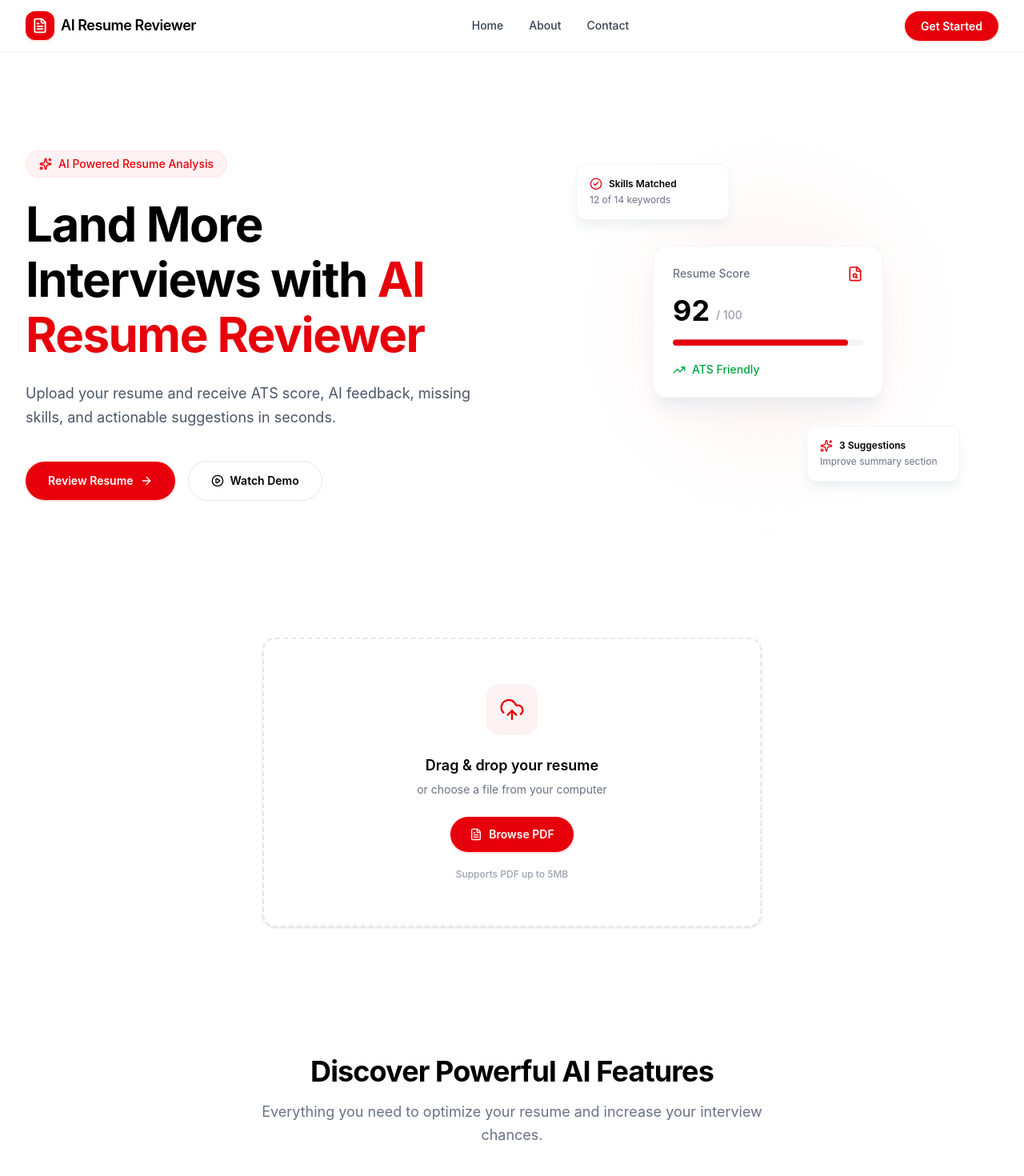
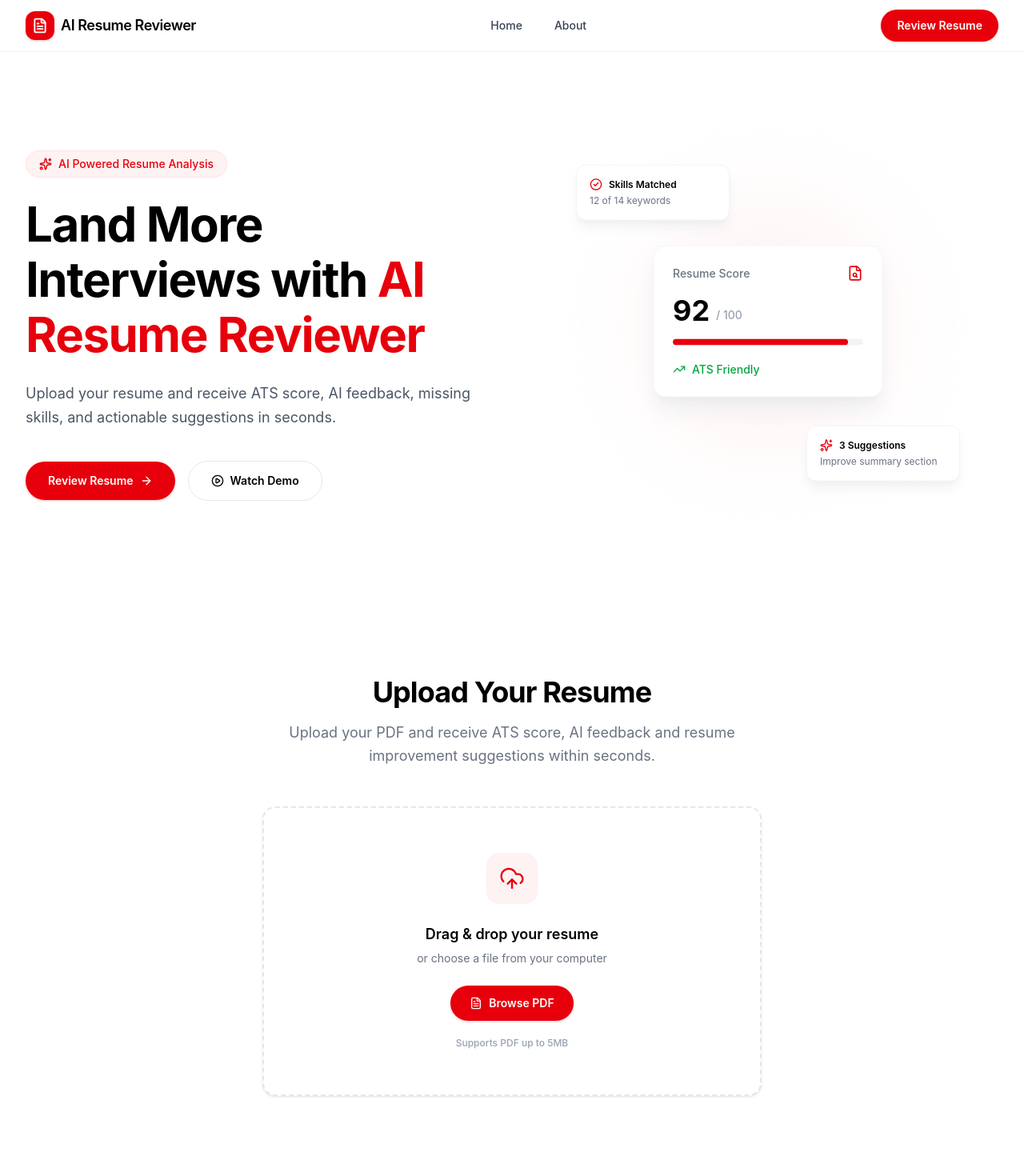
Before and after one commit to annjaliii/Resume-Reviewer, a React app in the folder frontend/: page / in a window 1280 px wide. Shown: the top 1470 px of the page at 80% size. Built offline with nearby package versions, Linux system fonts and the light colour scheme; the HTML template or start-up script is replaced by a standard one.

Commit message:
feat: improved homepage and ui

```diff
--- a/frontend/src/components/home/CTA.jsx
+++ b/frontend/src/components/home/CTA.jsx
@@ -2,6 +2,12 @@ import { motion } from "framer-motion";
 import { ArrowRight } from "lucide-react";
 
 const CTA = () => {
+  const scrollToUpload = () => {
+    document
+      .getElementById("upload-resume")
+      ?.scrollIntoView({ behavior: "smooth", block: "start" });
+  };
+
   return (
     <section className="mx-auto max-w-7xl px-4 py-16 sm:px-6 lg:px-8 lg:py-24">
       <motion.div
@@ -24,6 +30,7 @@ const CTA = () => {
 
           <button
             type="button"
+            onClick={scrollToUpload}
             className="group mt-8 inline-flex items-center gap-2 rounded-full bg-red-600 px-8 py-3.5 text-sm font-semibold text-white shadow-sm shadow-red-900/40 transition-all duration-200 hover:bg-red-700 hover:shadow-md hover:shadow-red-900/40 active:scale-[0.98]"
           >
             Review Resume
--- a/frontend/src/components/home/Hero.jsx
+++ b/frontend/src/components/home/Hero.jsx
@@ -18,6 +18,12 @@ const fadeUp = {
 };
 
 const Hero = () => {
+  const scrollToUpload = () => {
+    document
+      .getElementById("upload-resume")
+      ?.scrollIntoView({ behavior: "smooth", block: "start" });
+  };
+
   return (
     <section className="relative overflow-hidden bg-white">
       <div className="mx-auto grid max-w-7xl grid-cols-1 items-center gap-16 px-4 py-16 sm:px-6 md:py-24 lg:grid-cols-2 lg:px-8 lg:py-28">
@@ -65,6 +71,7 @@ const Hero = () => {
           >
             <button
               type="button"
+              onClick={scrollToUpload}
               className="group inline-flex w-full items-center justify-center gap-2 rounded-full bg-red-600 px-7 py-3.5 text-sm font-semibold text-white shadow-sm shadow-red-200 transition-all duration-200 hover:bg-red-700 hover:shadow-md hover:shadow-red-200 sm:w-auto"
             >
               Review Resume
--- a/frontend/src/components/home/UploadBox.jsx
+++ b/frontend/src/components/home/UploadBox.jsx
@@ -45,7 +45,7 @@ const UploadBox = () => {
       const dropped = e.dataTransfer.files?.[0];
       validateAndSetFile(dropped);
     },
-    [validateAndSetFile]
+    [validateAndSetFile],
   );
 
   const handleBrowseChange = (e) => {
@@ -60,12 +60,31 @@ const UploadBox = () => {
   };
 
   return (
-    <section className="mx-auto w-full max-w-2xl px-4 py-12 sm:px-6">
+    <section
+      id="upload-resume"
+      className="mx-auto w-full max-w-2xl px-4 py-20 sm:px-6 lg:py-24"
+    >
+      <motion.div
+        initial={{ opacity: 0, y: 16 }}
+        whileInView={{ opacity: 1, y: 0 }}
+        viewport={{ once: true, amount: 0.4 }}
+        transition={{ duration: 0.5, ease: "easeOut" }}
+        className="mx-auto max-w-xl text-center"
+      >
+        <h2 className="text-3xl font-bold tracking-tight text-black sm:text-4xl">
+          Upload Your Resume
+        </h2>
+        <p className="mt-4 text-base leading-relaxed text-gray-500 sm:text-lg">
+          Upload your PDF and receive ATS score, AI feedback and resume
+          improvement suggestions within seconds.
+        </p>
+      </motion.div>
+
       <motion.div
         initial={{ opacity: 0, y: 20 }}
         whileInView={{ opacity: 1, y: 0 }}
         viewport={{ once: true, amount: 0.3 }}
-        transition={{ duration: 0.6, ease: "easeOut" }}
+        transition={{ duration: 0.6, delay: 0.1, ease: "easeOut" }}
         onDragOver={(e) => {
           e.preventDefault();
           setIsDragging(true);
@@ -75,7 +94,7 @@ const UploadBox = () => {
           setIsDragging(false);
         }}
         onDrop={handleDrop}
-        className={`relative overflow-hidden rounded-2xl border-2 border-dashed bg-white p-10 text-center shadow-sm transition-all duration-300 sm:p-14 ${
+        className={`relative mt-12 overflow-hidden rounded-2xl border-2 border-dashed bg-white p-10 text-center shadow-sm transition-all duration-300 sm:p-14 ${
           isDragging
             ? "border-red-500 bg-red-50/50 shadow-lg shadow-red-100"
             : "border-gray-200 hover:border-red-300 hover:shadow-md hover:shadow-gray-100"
@@ -106,11 +125,16 @@ const UploadBox = () => {
                 transition={{ duration: 0.25, ease: "easeOut" }}
                 className="flex h-16 w-16 items-center justify-center rounded-2xl bg-red-50"
               >
-                <UploadCloud className="h-8 w-8 text-red-600" strokeWidth={1.75} />
+                <UploadCloud
+                  className="h-8 w-8 text-red-600"
+                  strokeWidth={1.75}
+                />
               </motion.div>
 
               <h3 className="mt-6 text-lg font-semibold text-black">
-                {isDragging ? "Drop your resume here" : "Drag & drop your resume"}
+                {isDragging
+                  ? "Drop your resume here"
+                  : "Drag & drop your resume"}
               </h3>
               <p className="mt-1.5 text-sm text-gray-500">
                 or choose a file from your computer
@@ -139,7 +163,10 @@ const UploadBox = () => {
               className="flex flex-col items-center"
             >
               <div className="flex h-16 w-16 items-center justify-center rounded-2xl bg-green-50">
-                <CheckCircle2 className="h-8 w-8 text-green-600" strokeWidth={1.75} />
+                <CheckCircle2
+                  className="h-8 w-8 text-green-600"
+                  strokeWidth={1.75}
+                />
               </div>
 
               <h3 className="mt-6 text-lg font-semibold text-black">
@@ -172,7 +199,7 @@ const UploadBox = () => {
                 type="button"
                 className="mt-6 inline-flex items-center gap-2 rounded-full bg-red-600 px-6 py-3 text-sm font-semibold text-white shadow-sm shadow-red-200 transition-all duration-200 hover:bg-red-700 hover:shadow-md hover:shadow-red-200 active:scale-[0.98]"
               >
-                 Review Resume
+                Analyze Resume
               </button>
             </motion.div>
           )}
--- a/frontend/src/components/layout/Navbar.jsx
+++ b/frontend/src/components/layout/Navbar.jsx
@@ -3,10 +3,11 @@ import { Link } from "react-router-dom";
 import { motion, AnimatePresence } from "framer-motion";
 import { FileText, Menu, X } from "lucide-react";
 
+const MotionLink = motion(Link);
+
 const NAV_LINKS = [
   { label: "Home", to: "/" },
   { label: "About", to: "/about" },
-  { label: "Contact", to: "/contact" },
 ];
 
 const Navbar = () => {
@@ -21,7 +22,11 @@ const Navbar = () => {
     >
       <nav className="mx-auto flex h-16 max-w-7xl items-center justify-between px-4 sm:px-6 lg:px-8">
         {/* Logo */}
-        <Link to="/" className="flex items-center gap-2" onClick={() => setIsOpen(false)}>
+        <Link
+          to="/"
+          className="flex items-center gap-2"
+          onClick={() => setIsOpen(false)}
+        >
           <span className="flex h-9 w-9 items-center justify-center rounded-xl bg-red-600 shadow-sm shadow-red-200">
             <FileText className="h-5 w-5 text-white" strokeWidth={2.25} />
           </span>
@@ -31,26 +36,30 @@ const Navbar = () => {
         </Link>
 
         {/* Desktop links */}
-        <div className="hidden items-center gap-8 md:flex">
+        <div className="hidden items-center gap-10 md:flex">
           {NAV_LINKS.map((link) => (
             <Link
               key={link.to}
               to={link.to}
-              className="text-sm font-medium text-gray-700 transition-colors duration-200 hover:text-red-600"
+              className="group relative py-1 text-sm font-medium text-gray-700 transition-colors duration-200 hover:text-red-600"
             >
               {link.label}
+              <span className="absolute inset-x-0 -bottom-0.5 h-0.5 origin-left scale-x-0 rounded-full bg-red-600 transition-transform duration-300 ease-out group-hover:scale-x-100" />
             </Link>
           ))}
         </div>
 
         {/* Desktop CTA */}
         <div className="hidden md:block">
-          <Link
-            to="/get-started"
-            className="rounded-full bg-red-600 px-5 py-2.5 text-sm font-semibold text-white shadow-sm shadow-red-200 transition-all duration-200 hover:bg-red-700 hover:shadow-md hover:shadow-red-200"
+          <MotionLink
+            to="/review-resume"
+            whileHover={{ scale: 1.04 }}
+            whileTap={{ scale: 0.97 }}
+            transition={{ duration: 0.2, ease: "easeOut" }}
+            className="inline-block rounded-full bg-red-600 px-5 py-2.5 text-sm font-semibold text-white shadow-sm shadow-red-200 transition-shadow duration-200 hover:bg-red-700 hover:shadow-md hover:shadow-red-200"
           >
-            Get Started
-          </Link>
+            Review Resume
+          </MotionLink>
         </div>
 
         {/* Mobile toggle */}
@@ -86,13 +95,16 @@ const Navbar = () => {
                   {link.label}
                 </Link>
               ))}
-              <Link
-                to="/get-started"
+              <MotionLink
+                to="/review-resume"
                 onClick={() => setIsOpen(false)}
+                whileHover={{ scale: 1.02 }}
+                whileTap={{ scale: 0.97 }}
+                transition={{ duration: 0.2, ease: "easeOut" }}
                 className="mt-2 rounded-full bg-red-600 px-5 py-2.5 text-center text-sm font-semibold text-white shadow-sm shadow-red-200 transition-colors duration-200 hover:bg-red-700"
               >
-                Get Started
-              </Link>
+                Review Resume
+              </MotionLink>
             </div>
           </motion.div>
         )}
```
